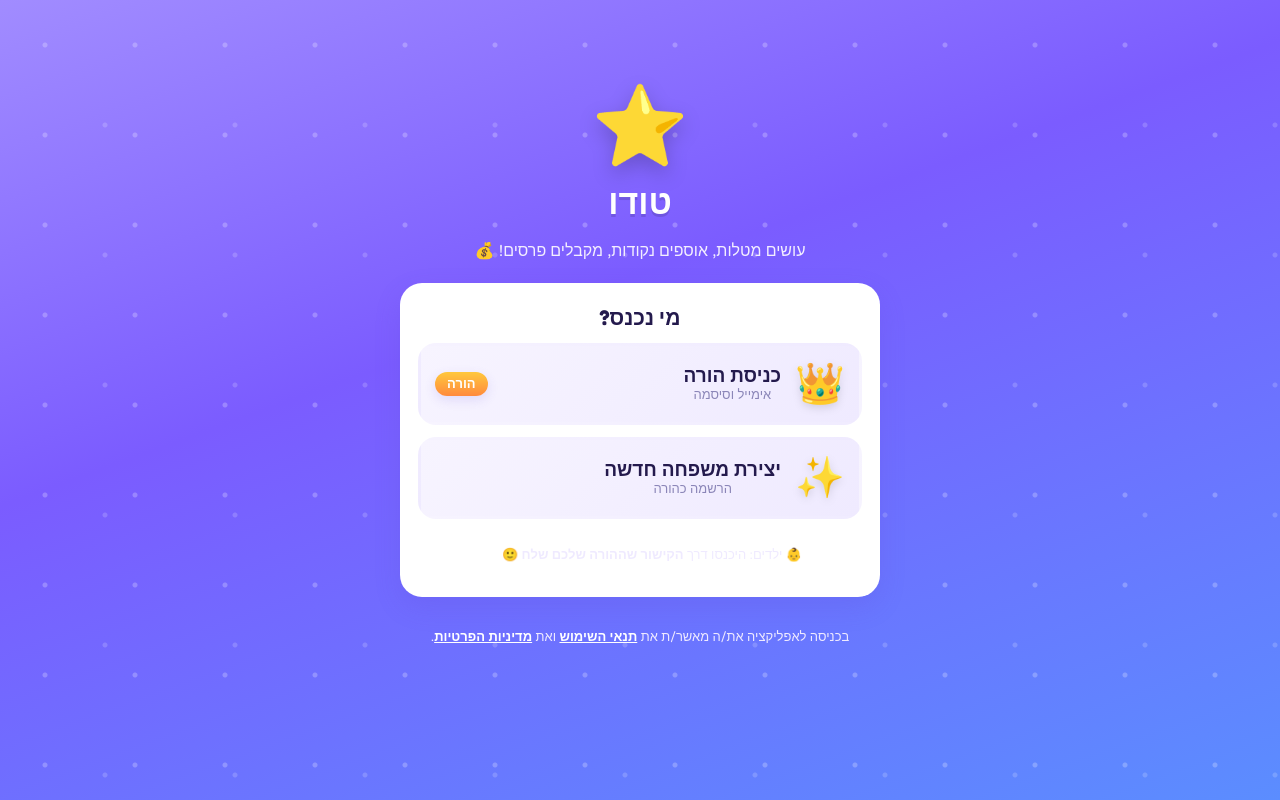
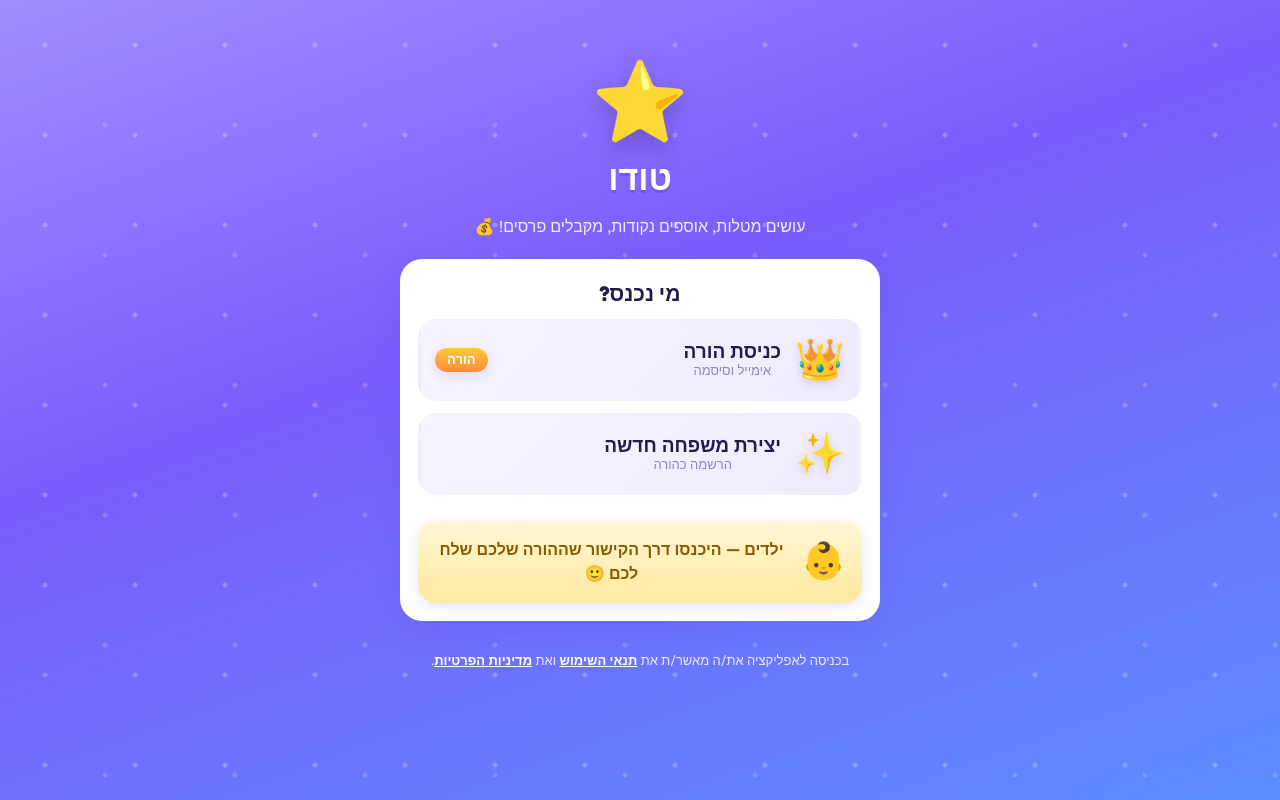
Before and after one commit to mayasinger240913/todo-app, a Flask app: page / in a window 1280 px wide. Run offline with Flask 3, Linux system fonts and the light colour scheme.

Commit message:
הבלטת ההודעה לילדים במסך הכניסה

```diff
--- a/static/app.js
+++ b/static/app.js
@@ -198,9 +198,10 @@ async function renderLogin() {
       list.appendChild(note);
     }
   } else {
-    const note = document.createElement("p");
-    note.className = "legal-consent";
-    note.innerHTML = "👶 ילדים: היכנסו דרך <b>הקישור שההורה שלכם שלח</b> 🙂";
+    const note = document.createElement("div");
+    note.className = "kids-note";
+    note.innerHTML = `<span class="kids-emoji">👶</span>
+      <div><b>ילדים</b> — היכנסו דרך <b>הקישור</b> שההורה שלכם שלח לכם 🙂</div>`;
     list.appendChild(note);
   }
 }
--- a/static/style.css
+++ b/static/style.css
@@ -106,6 +106,8 @@ h2{font-size:21px;margin:.2em 0 .6em}
 .ask-input{width:100%;padding:13px;margin:6px 0 12px;border:3px solid #e3dcff;border-radius:14px;font-size:16px;font-family:inherit;text-align:center}
 .ask-input:focus{outline:none;border-color:var(--primary)}
 .forgot-link{display:inline-block;margin-top:12px;color:var(--primary);font-weight:700;font-size:14px;cursor:pointer;text-decoration:underline}
+.kids-note{display:flex;align-items:center;gap:12px;margin-top:14px;background:linear-gradient(180deg,#fff7d6,#ffe89e);color:#8a5a00;border-radius:18px;padding:14px 16px;font-size:16px;font-weight:700;box-shadow:var(--shadow-sm);line-height:1.5}
+.kids-note .kids-emoji{font-size:36px;flex-shrink:0}
 
 /* ===== כותרת עליונה ===== */
 .topbar{display:flex;align-items:center;justify-content:space-between;background:rgba(255,255,255,.92);box-shadow:var(--shadow-sm);padding:10px 16px;position:sticky;top:0;z-index:20;border-radius:0 0 20px 20px;backdrop-filter:blur(6px)}
```
